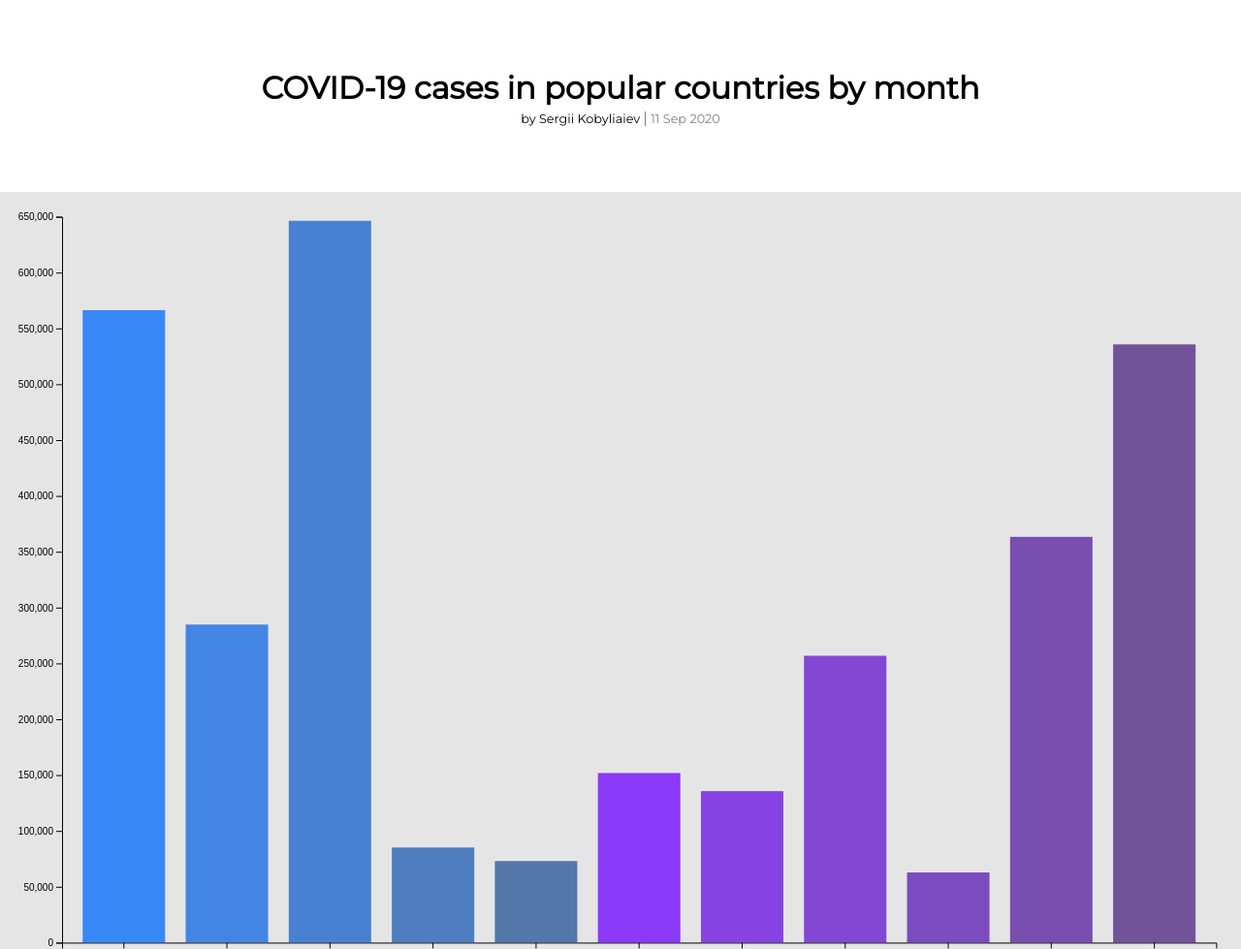
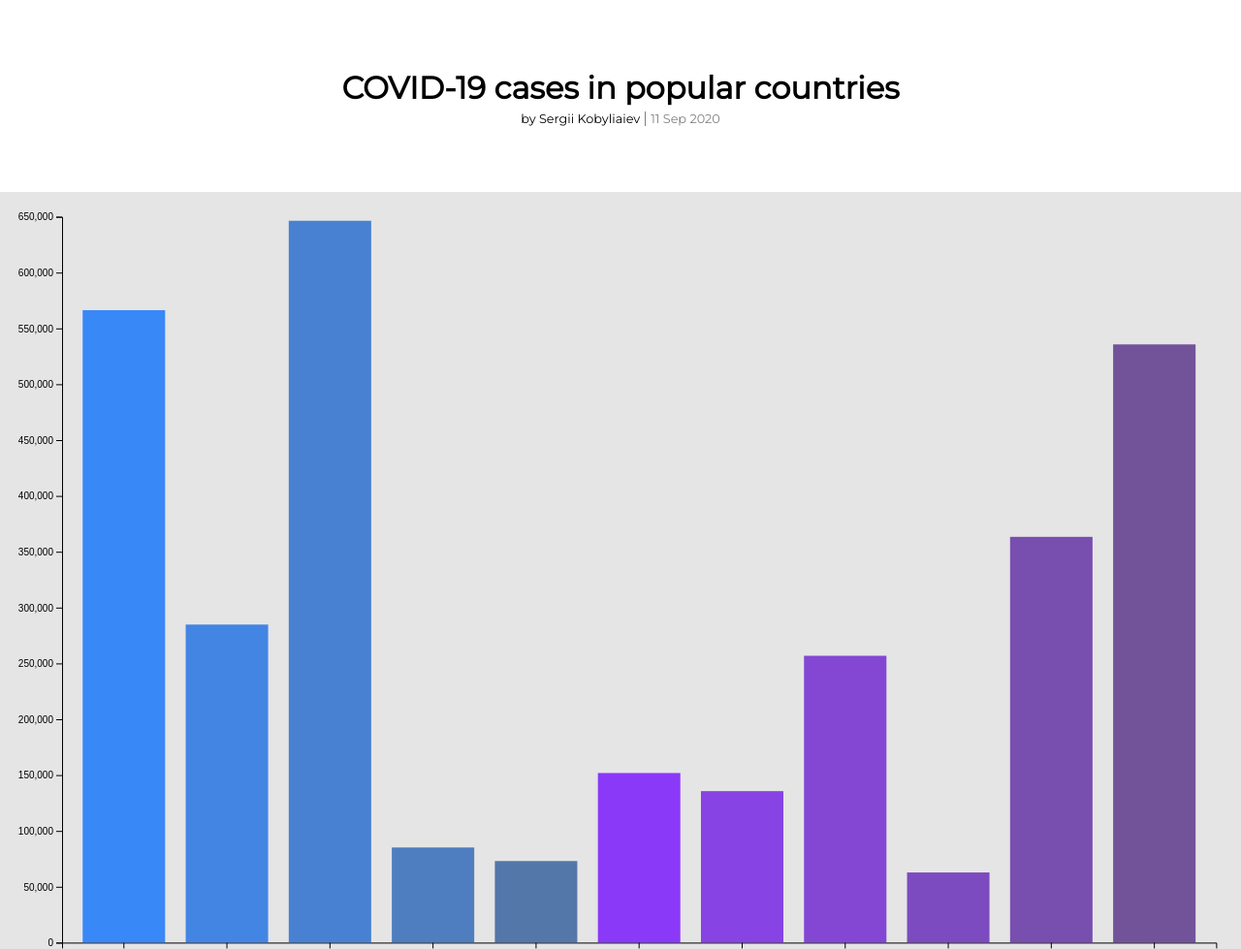
Before and after one commit to flisergio/covid-cases, a website: page index.html in a window 1280 px wide. Shown: the top 979 px of the page at 97% size. Drawn offline with nearby package versions, Linux system fonts and the light colour scheme.

Commit message:
Added tab icon

```diff
--- a/index.html
+++ b/index.html
@@ -11,14 +11,15 @@
     </title>
 
     <link href="https://fonts.googleapis.com/css2?family=Montserrat&display=swap" rel="stylesheet">
-	<link rel="stylesheet" type="text/css" href="style.css">
+    <link rel="stylesheet" type="text/css" href="style.css">
+    <link rel="icon" href="./images/virus.png">
 </head>
 
 <body>
     <div class="main_container">
         <div class="title_container">
             <h1 class="header_main">
-                COVID-19 cases in popular countries by month
+                COVID-19 cases in popular countries
             </h1>
 
             <p class="p_author">
--- a/package.json
+++ b/package.json
@@ -1,6 +1,5 @@
 {
   "name": "covid-cases",
-  "homepage": "https://flisergio.github.io/covid-cases",
   "version": "1.0.0",
   "description": "",
   "main": "script.js",
@@ -19,6 +18,7 @@
   "bugs": {
     "url": "https://github.com/flisergio/covid-cases/issues"
   },
+  "homepage": "https://github.com/flisergio/covid-cases#readme",
   "dependencies": {
     "gh-pages": "^3.1.0"
   }
```
Also changed, not shown: images/virus.png (added).
